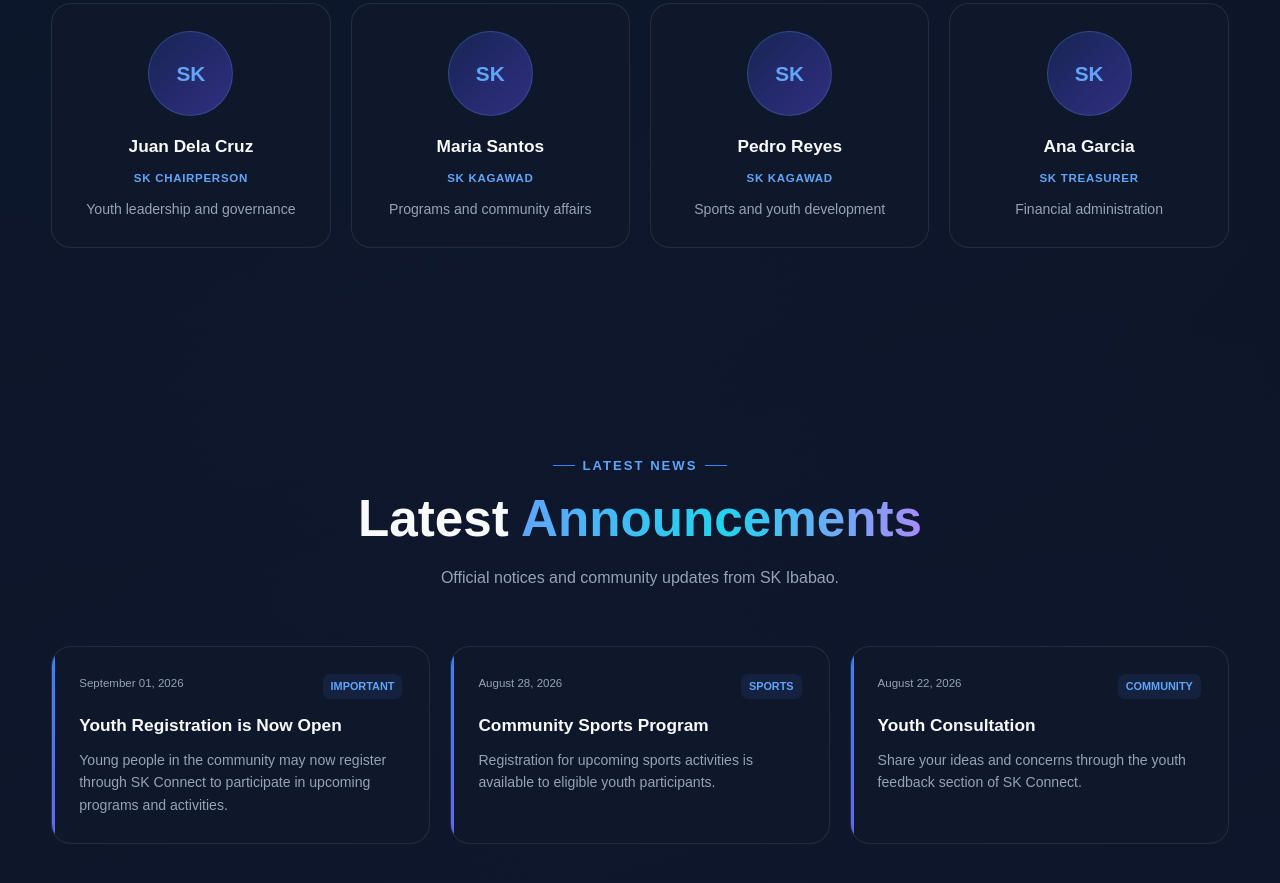
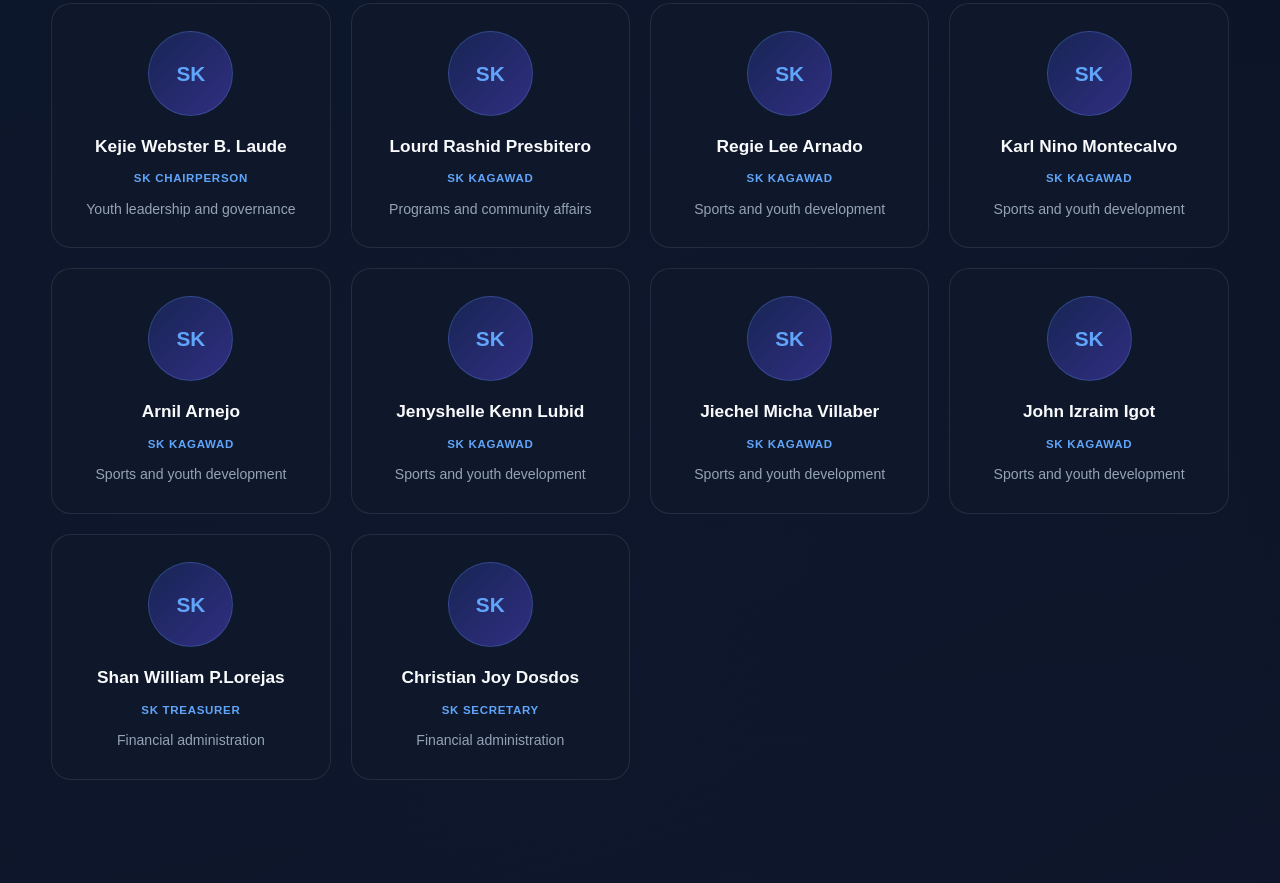
Before and after one commit to shanwilliamlorejas8-create/portfoliosk, a plain HTML site: page index.html in a window 1280 px wide. Shown: the part 2057-2940 px from the top of the page. Drawn offline with Linux system fonts and the light colour scheme.

Commit message:
copied index.html

```diff
--- a/index.html
+++ b/index.html
@@ -1571,7 +1571,7 @@
                     <!-- EDIT OFFICIAL NAME AND POSITION -->
                     <div class="card official-card">
                         <div class="official-avatar">SK</div>
-                        <h3>Juan Dela Cruz</h3>
+                        <h3>Kejie Webster B. Laude</h3>
                         <div class="official-role">SK Chairperson</div>
                         <p style="margin-top:10px;">
                             Youth leadership and governance
@@ -1580,7 +1580,7 @@
 
                     <div class="card official-card">
                         <div class="official-avatar">SK</div>
-                        <h3>Maria Santos</h3>
+                        <h3>Lourd Rashid Presbitero</h3>
                         <div class="official-role">SK Kagawad</div>
                         <p style="margin-top:10px;">
                             Programs and community affairs
@@ -1589,7 +1589,7 @@
 
                     <div class="card official-card">
                         <div class="official-avatar">SK</div>
-                        <h3>Pedro Reyes</h3>
+                        <h3>Regie Lee Arnado</h3>
                         <div class="official-role">SK Kagawad</div>
                         <p style="margin-top:10px;">
                             Sports and youth development
@@ -1598,14 +1598,65 @@
 
                     <div class="card official-card">
                         <div class="official-avatar">SK</div>
-                        <h3>Ana Garcia</h3>
+                        <h3>Karl Nino Montecalvo</h3>
+                        <div class="official-role">SK Kagawad</div>
+                        <p style="margin-top:10px;">
+                            Sports and youth development
+                        </p>
+                    </div>
+
+                    <div class="card official-card">
+                        <div class="official-avatar">SK</div>
+                        <h3>Arnil Arnejo</h3>
+                        <div class="official-role">SK Kagawad</div>
+                        <p style="margin-top:10px;">
+                            Sports and youth development
+                        </p>
+                    </div>
+
+                    <div class="card official-card">
+                        <div class="official-avatar">SK</div>
+                        <h3>Jenyshelle Kenn Lubid</h3>
+                        <div class="official-role">SK Kagawad</div>
+                        <p style="margin-top:10px;">
+                            Sports and youth development
+                        </p>
+                    </div>
+
+                     <div class="card official-card">
+                        <div class="official-avatar">SK</div>
+                        <h3>Jiechel Micha Villaber</h3>
+                        <div class="official-role">SK Kagawad</div>
+                        <p style="margin-top:10px;">
+                            Sports and youth development
+                        </p>
+                    </div>
+
+                    <div class="card official-card">
+                        <div class="official-avatar">SK</div>
+                        <h3>John Izraim Igot</h3>
+                        <div class="official-role">SK Kagawad</div>
+                        <p style="margin-top:10px;">
+                            Sports and youth development
+                        </p>
+                    </div>
+
+                    <div class="card official-card">
+                        <div class="official-avatar">SK</div>
+                        <h3>Shan William P.Lorejas</h3>
                         <div class="official-role">SK Treasurer</div>
                         <p style="margin-top:10px;">
                             Financial administration
                         </p>
                     </div>
 
-                </div>
+                    <div class="card official-card">
+                        <div class="official-avatar">SK</div>
+                        <h3>Christian Joy Dosdos</h3>
+                        <div class="official-role">SK Secretary</div>
+                        <p style="margin-top:10px;">
+                            Financial administration
+                    </div>
 
             </div>
         </section>
```
